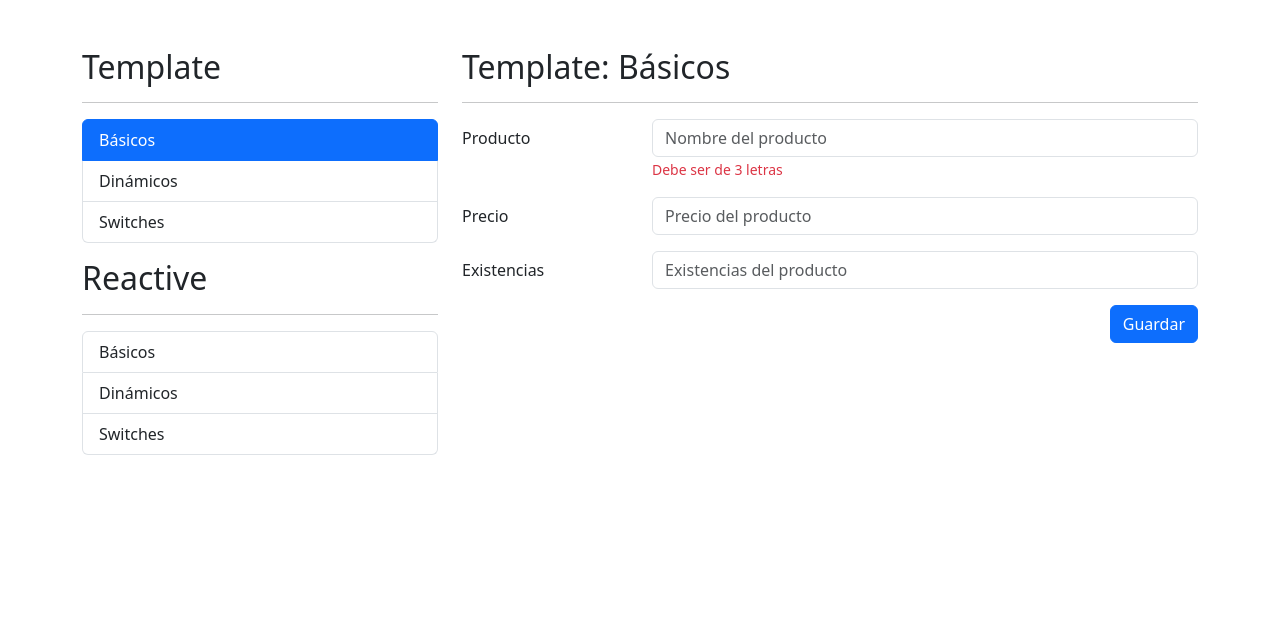
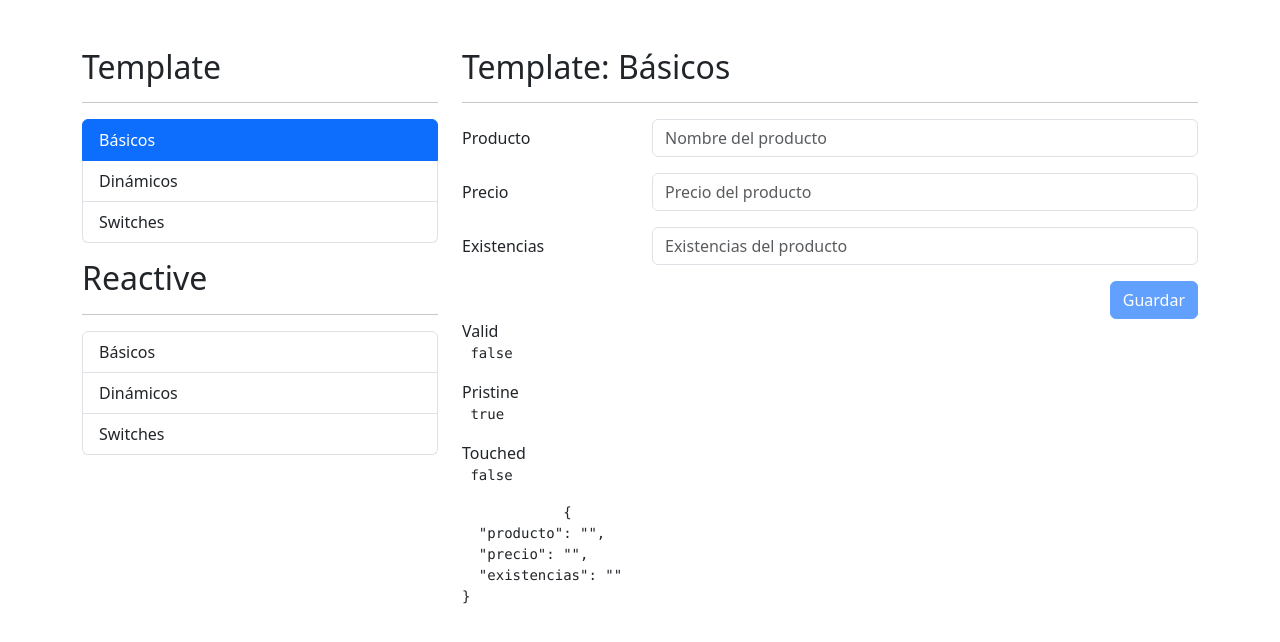
Before and after one commit to yoresroy/06-formulariosApp, an Angular app: page /template/basicos in a window 1280 px wide. Shown: the top 642 px of the page. Built offline with nearby package versions, Linux system fonts and the light colour scheme.

Commit message:
ADD - manejo de formularios

```diff
--- a/src/app/template/basicos/basicos.component.html
+++ b/src/app/template/basicos/basicos.component.html
@@ -3,7 +3,10 @@
 
 <div class="row">
     <div class="col">
-        <form>
+        <form (ngSubmit)="guardar()"
+                #miFormulario="ngForm"
+                autocomplete="off"
+                >
             <!--Caompo de producto-->
             <div class="mb-3 row">
                 <label class="col-sm-3 col-form-label">Producto</label>
@@ -11,8 +14,16 @@
                     <input type="text"
                         class="form-control"
                         placeholder="Nombre del producto"
+                        required
+                        minlength="3"
+                        ngModel
+                        name="producto"
                     >
-                    <span class="form-text text-danger">Debe ser de 3 letras</span>
+                    <span class="form-text text-danger"
+                        *ngIf="nombreValido()"
+                    >
+                        Debe ser de 3 letras
+                    </span>
                 </div>
             </div>
             <!--Caompo de producto-->
@@ -22,7 +33,16 @@
                     <input type="number"
                         class="form-control"
                         placeholder="Precio del producto"
+                        ngModel
+                        name="precio"
+                        required
+                        min="0"
                     >
+                    <span class="form-text text-danger"
+                        *ngIf="precioValido()"
+                    >
+                        El precio debe ser 0 o mayor
+                    </span>
                 </div>
             </div>
 
@@ -33,6 +53,8 @@
                     <input type="number"
                         class="form-control"
                         placeholder="Existencias del producto"
+                        ngModel
+                        name="existencias"
                     >
                 </div>
             </div>
@@ -40,6 +62,7 @@
             <div class="row">
                 <div class="col">
                     <button type="submit"
+                            [disabled]="miFormulario.invalid"
                             class="btn btn-primary float-end">
                         Guardar
                     </button>
@@ -49,3 +72,22 @@
         </form>
     </div>
 </div>
+
+
+<div class="row">
+    <div class="col">
+
+        <span>Valid</span>
+        <pre> {{ miFormulario.valid }} </pre>
+
+        <span>Pristine</span>
+        <pre> {{ miFormulario.pristine }} </pre>
+
+        <span>Touched</span>
+        <pre> {{ miFormulario.touched }} </pre>
+
+        <pre>
+            {{ miFormulario.value | json }}
+        </pre>
+    </div>
+</div>
--- a/src/app/template/basicos/basicos.component.ts
+++ b/src/app/template/basicos/basicos.component.ts
@@ -1,15 +1,31 @@
-import { Component, OnInit } from '@angular/core';
+import { Component, Input, Output, ViewChild } from '@angular/core';
+import { NgForm } from '@angular/forms'
 
 @Component({
   selector: 'app-basicos',
   templateUrl: './basicos.component.html',
   styleUrls: ['./basicos.component.css']
 })
-export class BasicosComponent implements OnInit {
+export class BasicosComponent {
+
+  @ViewChild('miFormulario') miFormulario! : NgForm
 
   constructor() { }
 
-  ngOnInit(): void {
+
+  nombreValido(): boolean{
+    return this.miFormulario?.controls['producto']?.invalid &&
+            this.miFormulario?.controls['producto']?.touched;
+  }
+
+  precioValido(): boolean{
+    return this.miFormulario?.controls['precio']?.touched
+            && this.miFormulario?.controls['precio']?.value < 0;
+
+  }
+
+  guardar( ){
+    console.log(this.miFormulario);
   }
 
 }
--- a/src/app/template/template.module.ts
+++ b/src/app/template/template.module.ts
@@ -1,10 +1,12 @@
 import { NgModule } from '@angular/core';
 import { CommonModule } from '@angular/common';
+import { FormsModule } from '@angular/forms';
 
 import { TemplateRoutingModule } from './template-routing.module';
 import { BasicosComponent } from './basicos/basicos.component';
 import { DinamicosComponent } from './dinamicos/dinamicos.component';
 import { SwitchesComponent } from './switches/switches.component';
+
 
 
 @NgModule({
@@ -15,6 +17,7 @@
   ],
   imports: [
     CommonModule,
+    FormsModule,
     TemplateRoutingModule
   ]
 })
```
